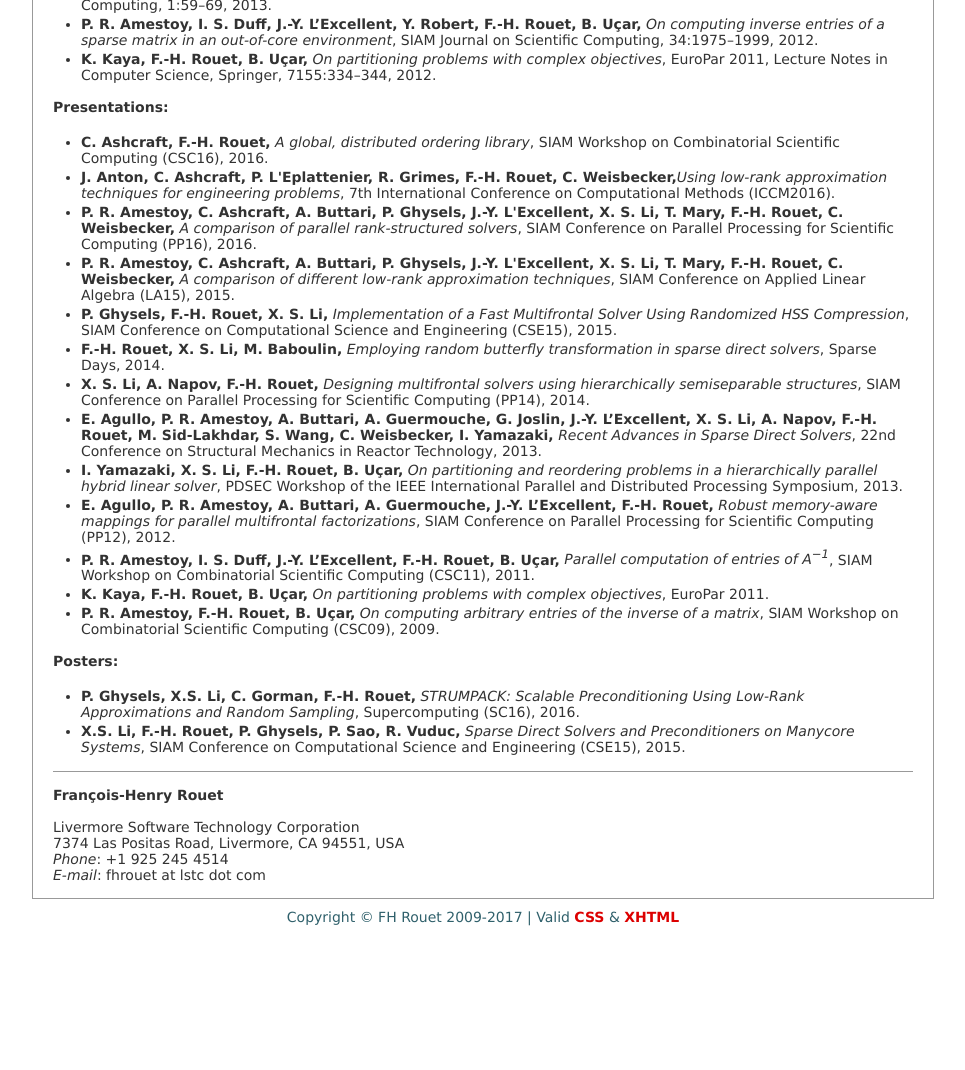
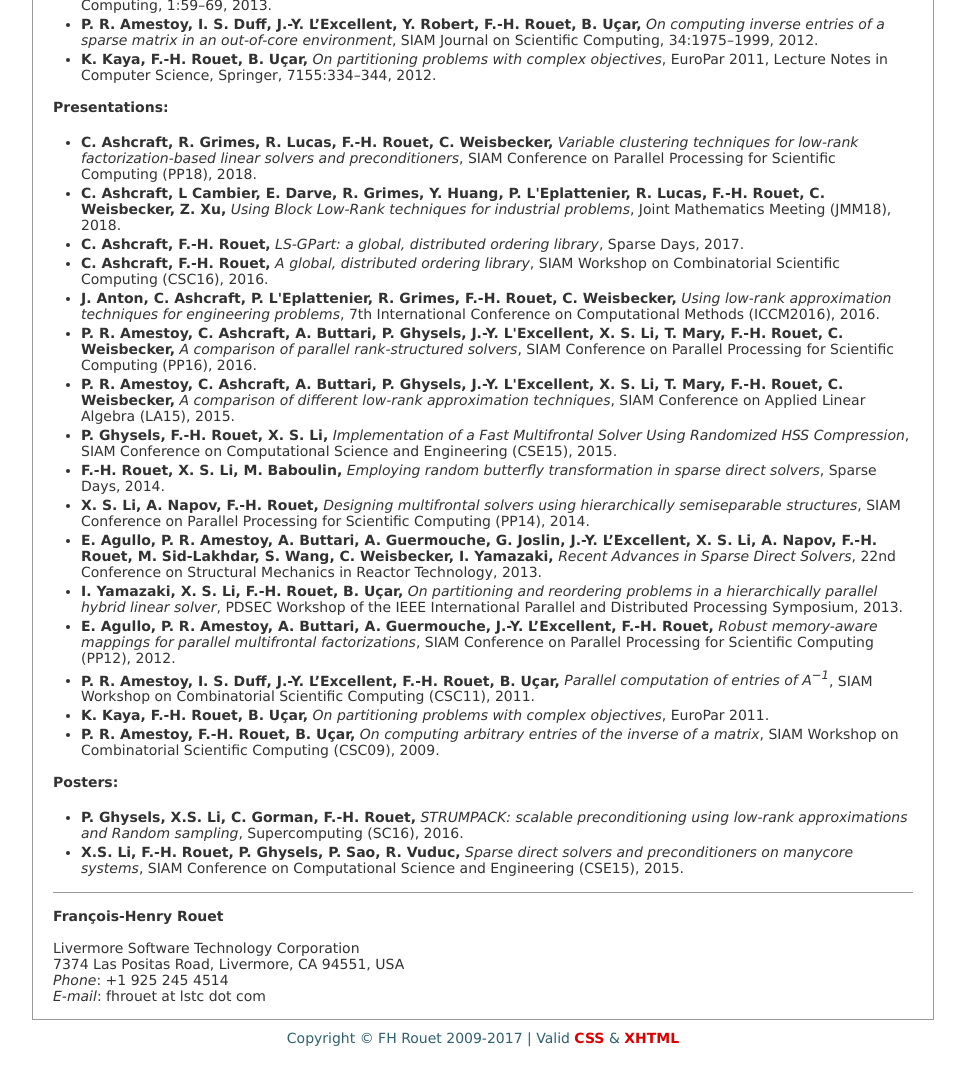
Before and after one commit to fhrouet/fhrouet.github.io, a plain HTML site: page index.html in a window 1280 px wide. Shown: the part 1181-2251 px from the top of the page, without its empty margins (157-1122 px from the left). Before the commit the page ends 2130 px from the top, so only its background shows below. Drawn offline with Linux system fonts and the light colour scheme.

Commit message:
Updates.

```diff
--- a/index.html
+++ b/index.html
@@ -44,7 +44,7 @@
         <strong>Publications:</strong><br/><br/>
         <ul>
           <li><strong>P. Ghysels, X. S. Li, C. Gorman, F.-H. Rouet,</strong> <i>A robust and scalable preconditioner for indefinite systems using hierarchical matrices and randomized sampling</i>, IEEE International Parallel and Distributed Processing Symposium (IPDPS), 2017.</li>
-	  <li><strong>A. B. Manic, A. P. Smull, F.-H. Rouet, X. S. Li, B. M. Notaros, </strong> <i>Efficient scalable parallel higher order MoM-SIE method with hierarchically semiseparable structures for 3D scattering</i>, 65(5):2467-2478, 2017.</li>
+          <li><strong>A. B. Manic, A. P. Smull, F.-H. Rouet, X. S. Li, B. M. Notaros, </strong> <i>Efficient scalable parallel higher order MoM-SIE method with hierarchically semiseparable structures for 3D scattering</i>, 65(5):2467-2478, 2017.</li>
           <li><strong>P. Ghysels, X. S. Li, F.-H. Rouet, S. Williams, A. Napov,</strong> <i>An efficient multi-core implementation of a novel HSS-structured multifrontal solver using randomized sampling</i>, SIAM Journal on Scientific Computing, 38(5):S358-S384, 2016.</li>
           <li><strong>F.-H. Rouet, X. S. Li, P. Ghysels, A. Napov,</strong> <i>A distributed-memory package for dense Hierarchically Semi-Separable matrix computations using randomization</i>, ACM Transactions on Mathematical Software, 42(4):35, 2016.</li>
           <li><strong>E. Agullo, P. R. Amestoy, A. Buttari, A. Guermouche, J.-Y. L’Excellent, F.-H. Rouet,</strong> <i>Robust memory-aware mappings for parallel multifrontal factorizations</i>, SIAM Journal on Scientific Computing, 38(3):C256-C279, 2016.</li>
@@ -53,7 +53,7 @@
           <li><strong>B. M. Notaros, A. B. Manic, A. Smull, S. Manic, X. S. Li, F.-H. Rouet,</strong> <i>Multiscale Electromagnetic Modeling Using Double-Higher-Order Quadrilateral Meshes and Parallel MoM-SIE Direct Solutions</i>, IEEE International Symposium on Antennas and Propagation, 2016.</li>
           <li><strong>B. M. Notaros, A. B. Manic, X. S. Li, F.-H. Rouet,</strong> <i>Controlling the accuracy of double higher order surface integral equation modeling by relative tolerance for matrix compression</i>, IEEE/ACES International Conference on Wireless Information Technology and Systems (ICWITS) and Applied Computational Electromagnetics (ACES), 2016.</li>
           <li><strong>P. R. Amestoy, I. S. Duff, J.-Y. L’Excellent, F.-H. Rouet,</strong> <i>Parallel computation of entries of A<sup>-1</sup></i>, SIAM Journal on Scientific Computing, 38:C268–C284, 2015.</li>
-	  <li><strong>A. B. Manic, F.-H. Rouet, X. S. Li, B. M. Notaros,</strong> <i>Efficient EM scattering analysis based on MoM, HSS direct solver, and RRQR decomposition</i>, IEEE International Symposium on Antennas and Propagation, 2015.</li>
+          <li><strong>A. B. Manic, F.-H. Rouet, X. S. Li, B. M. Notaros,</strong> <i>Efficient EM scattering analysis based on MoM, HSS direct solver, and RRQR decomposition</i>, IEEE International Symposium on Antennas and Propagation, 2015.</li>
           <li><strong>M. Baboulin, X. S. Li, F.-H. Rouet,</strong> <i>Using random butterfly transformations to avoid pivoting in sparse direct methods</i>, VECPAR 2014, Lecture Notes in Computer Science, Springer, 8969:135–144, 2015.</li>
           <li><strong>P. R. Amestoy, J.-Y. L’Excellent, F.-H. Rouet, M. W. Sid-Lakhdar,</strong> <i>Modeling 1D distributed-memory dense kernels for an asynchronous multifrontal sparse solver</i>, VECPAR 2014, Lecture Notes in Computer Science, Springer, 8969:156–172, 2015.</li>
           <li><strong>D. J. Haxton, K. V. Lawler, F.-H. Rouet, J. R. Jones, K. Z. Ibrahim, S. Williams, E. Vecharynski, C. Yang, X. S. Li, B. Abeln, T. N. Rescigno, C. W. McCurdy,</strong> <i>Implementation of fixed-nuclei polyatomic MCTDHF capability and the future with nuclear motion</i>, Journal of Physics: Conference Series, 635:112086, 2015.</li>
@@ -67,8 +67,11 @@
         <br/>
         <strong>Presentations:</strong><br/><br/>
         <ul>
+          <li><strong>C. Ashcraft, R. Grimes, R. Lucas, F.-H. Rouet, C. Weisbecker,</strong> <i>Variable clustering techniques for low-rank factorization-based linear solvers and preconditioners</i>, SIAM Conference on Parallel Processing for Scientific Computing (PP18), 2018.
+          <li><strong>C. Ashcraft, L Cambier, E. Darve, R. Grimes, Y. Huang, P. L'Eplattenier, R. Lucas, F.-H. Rouet, C. Weisbecker, Z. Xu,</strong> <i>Using Block Low-Rank techniques for industrial problems</i>, Joint Mathematics Meeting (JMM18), 2018.</li>
+          <li><strong>C. Ashcraft, F.-H. Rouet,</strong> <i>LS-GPart: a global, distributed ordering library</i>, Sparse Days, 2017.</li>
           <li><strong>C. Ashcraft, F.-H. Rouet,</strong> <i>A global, distributed ordering library</i>, SIAM Workshop on Combinatorial Scientific Computing (CSC16), 2016.</li>
-          <li><strong>J. Anton, C. Ashcraft, P. L'Eplattenier, R. Grimes, F.-H. Rouet, C. Weisbecker,</strong><i>Using low-rank approximation techniques for engineering problems</i>, 7th International Conference on Computational Methods (ICCM2016).</li>
+          <li><strong>J. Anton, C. Ashcraft, P. L'Eplattenier, R. Grimes, F.-H. Rouet, C. Weisbecker,</strong> <i>Using low-rank approximation techniques for engineering problems</i>, 7th International Conference on Computational Methods (ICCM2016), 2016.</li>
           <li><strong>P. R. Amestoy, C. Ashcraft, A. Buttari, P. Ghysels, J.-Y. L'Excellent, X. S. Li, T. Mary, F.-H. Rouet, C. Weisbecker,</strong> <i> A comparison of parallel rank-structured solvers</i>, SIAM Conference on Parallel Processing for Scientific Computing (PP16), 2016.</li>
           <li><strong>P. R. Amestoy, C. Ashcraft, A. Buttari, P. Ghysels, J.-Y. L'Excellent, X. S. Li, T. Mary, F.-H. Rouet, C. Weisbecker,</strong> <i> A comparison of different low-rank approximation techniques</i>, SIAM Conference on Applied Linear Algebra (LA15), 2015.</li>
           <li><strong>P. Ghysels, F.-H. Rouet, X. S. Li,</strong> <i>Implementation of a Fast Multifrontal Solver Using Randomized HSS Compression</i>, SIAM Conference on Computational Science and Engineering (CSE15), 2015.</li>
@@ -84,8 +87,8 @@
         <br/>
         <strong>Posters:</strong><br/><br/>
         <ul>
-        <li><strong>P. Ghysels, X.S. Li, C. Gorman, F.-H. Rouet,</strong> <i>STRUMPACK: Scalable Preconditioning Using Low-Rank Approximations and Random Sampling</i>, Supercomputing (SC16), 2016.</li>
-        <li><strong>X.S. Li, F.-H. Rouet, P. Ghysels, P. Sao, R. Vuduc,</strong> <i>Sparse Direct Solvers and Preconditioners on Manycore Systems</i>, SIAM Conference on Computational Science and Engineering (CSE15), 2015.</li>
+        <li><strong>P. Ghysels, X.S. Li, C. Gorman, F.-H. Rouet,</strong> <i>STRUMPACK: scalable preconditioning using low-rank approximations and Random sampling</i>, Supercomputing (SC16), 2016.</li>
+        <li><strong>X.S. Li, F.-H. Rouet, P. Ghysels, P. Sao, R. Vuduc,</strong> <i>Sparse direct solvers and preconditioners on manycore systems</i>, SIAM Conference on Computational Science and Engineering (CSE15), 2015.</li>
         </ul>
         <br/>
       </div>
```
